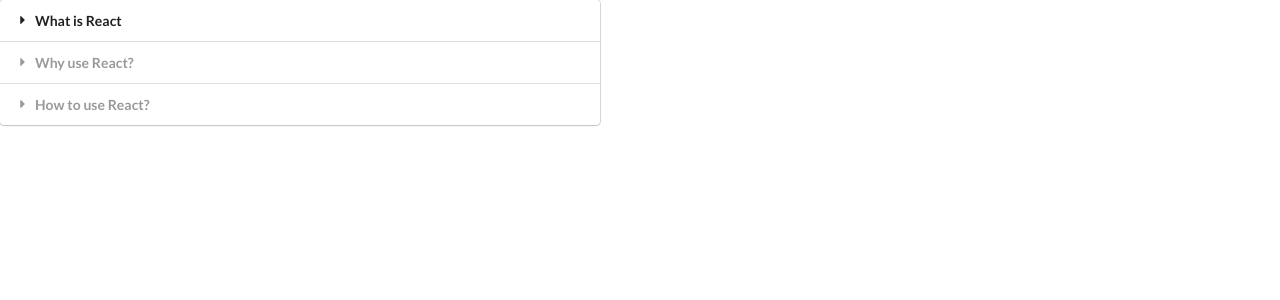
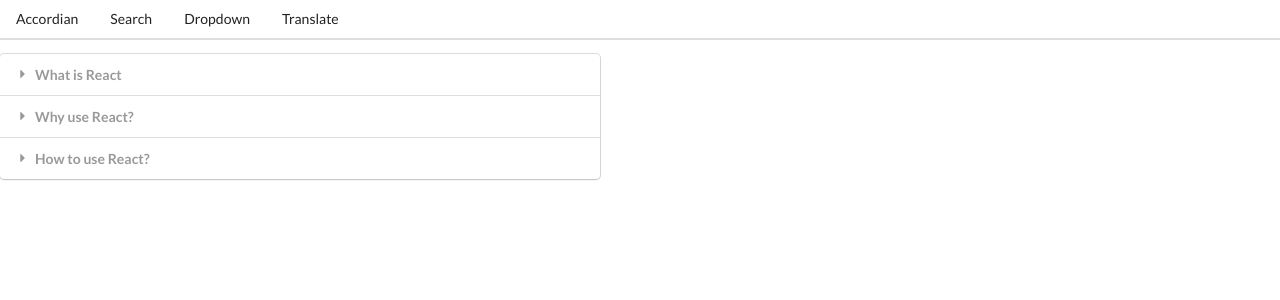
Before and after one commit to ankitt01/Widgets, a React (Create React App) app: page / in a window 1280 px wide. Shown: the top 300 px of the page. Built offline with nearby package versions, Linux system fonts and the light colour scheme.

Commit message:
Implementing Header

```diff
--- a/src/App.js
+++ b/src/App.js
@@ -5,6 +5,7 @@
 import Dropdown from './components/Dropdown'
 import Translate from './components/Translate'
 import Route from './components/Route'
+import Header from './components/Header'
 
 const items = [
   {
@@ -46,7 +47,7 @@
 
   return (
     <div className="App">
-
+      <Header />
       <Route path="/">
         <Accordian items={items} />
       </Route>
--- /dev/null
+++ b/src/components/Header.js
@@ -0,0 +1,14 @@
+import React from 'react'
+
+const Header = () => {
+    return (
+        <div className="ui secondary pointing menu">
+            <a href = "/" className="item">Accordian</a>
+            <a href = "/list" className="item">Search</a>
+            <a href = "/dropdown" className="item">Dropdown</a>
+            <a href = "/translate" className="item">Translate</a>
+        </div>
+    )
+};
+
+export default Header;
```
